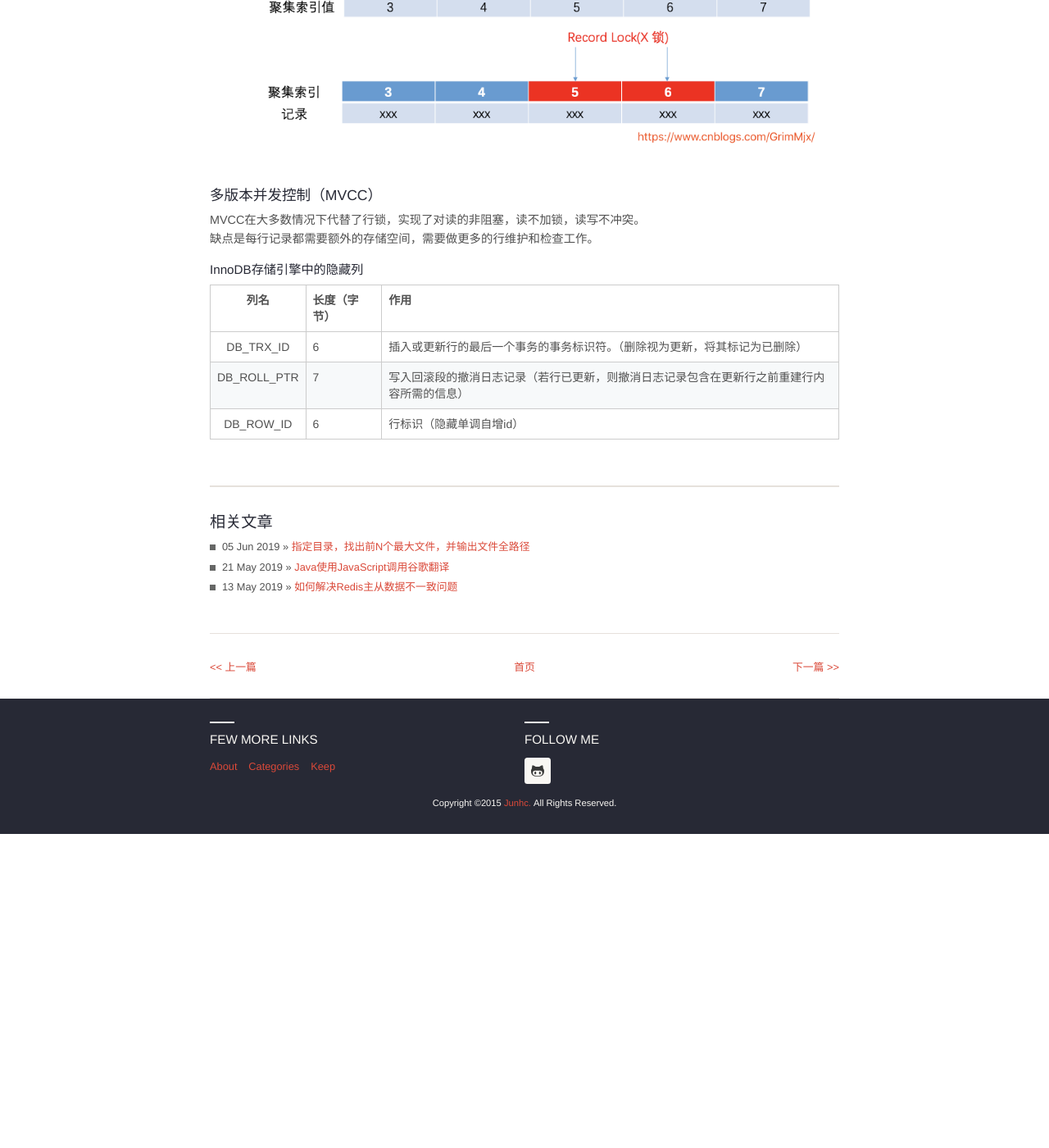
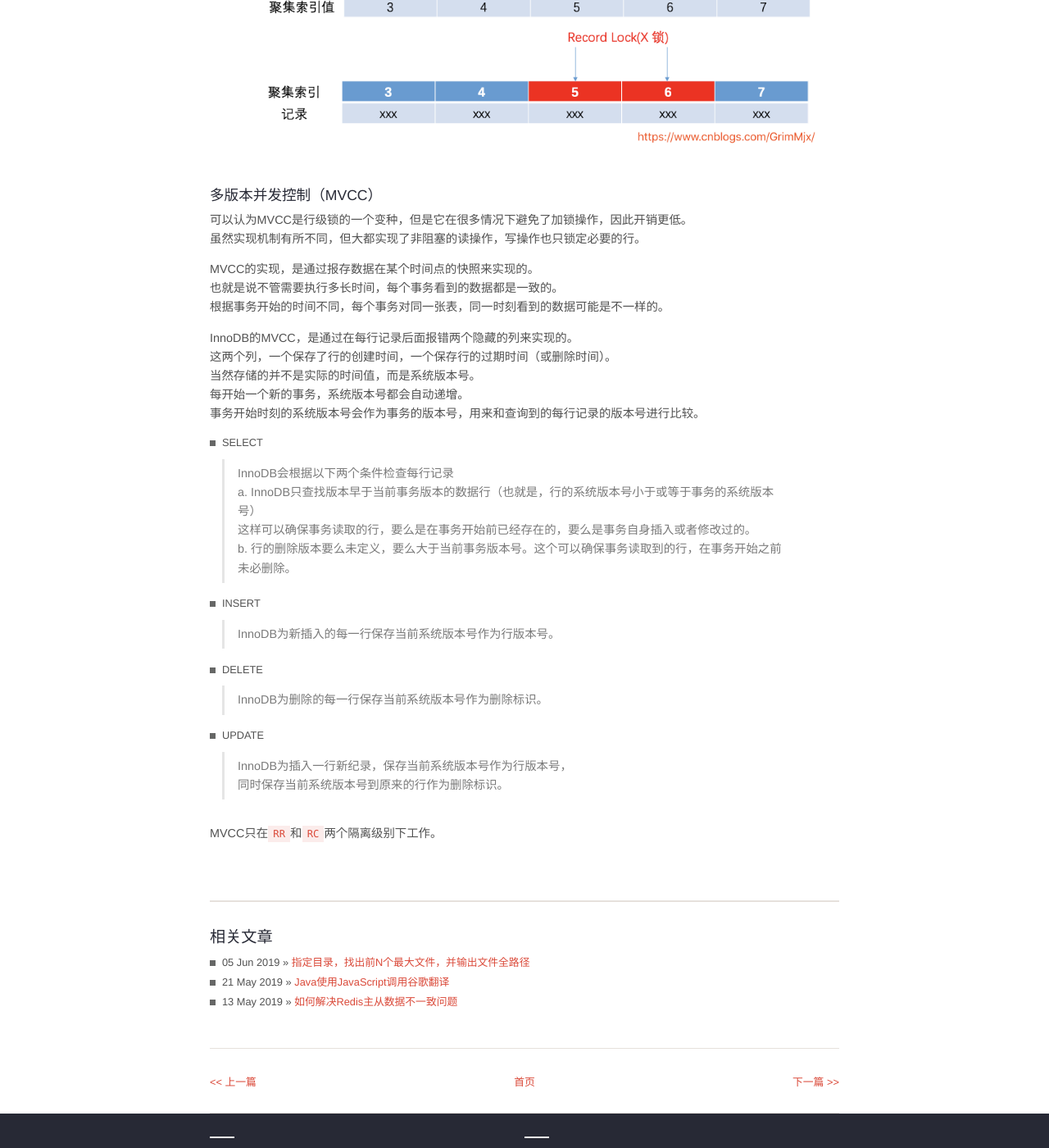
Before and after one commit to junhc/junhc.github.io, a Jekyll site: the page built from _posts/2018-05-18-InnoDB存储引擎中的锁.md, in a window 1280 px wide and 1400 px high, scrolled down 1012 px. Shown: the whole window at 82% size. Built offline with Jekyll 4.4.1, drawn with Linux system fonts in a browser that asks for light colours; Markdown is read by kramdown in place of the engine named in the settings; before the commit the page ends 2029 px from its top, so only the background shows below that.

Commit message:
Update 2018-05-18-InnoDB存储引擎中的锁.md

```diff
--- a/_posts/2018-05-18-InnoDB存储引擎中的锁.md
+++ b/_posts/2018-05-18-InnoDB存储引擎中的锁.md
@@ -37,13 +37,33 @@ InnoDB存储引擎有3种行锁的算法设计
 
 ##### 多版本并发控制（MVCC）
 
-MVCC在大多数情况下代替了行锁，实现了对读的非阻塞，读不加锁，读写不冲突。
-缺点是每行记录都需要额外的存储空间，需要做更多的行维护和检查工作。
+可以认为MVCC是行级锁的一个变种，但是它在很多情况下避免了加锁操作，因此开销更低。
+虽然实现机制有所不同，但大都实现了非阻塞的读操作，写操作也只锁定必要的行。
 
-###### InnoDB存储引擎中的隐藏列
+MVCC的实现，是通过报存数据在某个时间点的快照来实现的。
+也就是说不管需要执行多长时间，每个事务看到的数据都是一致的。
+根据事务开始的时间不同，每个事务对同一张表，同一时刻看到的数据可能是不一样的。
 
-|列名|长度（字节）|作用|
-|:--:|:--|:--|
-|DB_TRX_ID|6|插入或更新行的最后一个事务的事务标识符。（删除视为更新，将其标记为已删除）|
-|DB_ROLL_PTR|7|写入回滚段的撤消日志记录（若行已更新，则撤消日志记录包含在更新行之前重建行内容所需的信息）|
-|DB_ROW_ID|6|行标识（隐藏单调自增id）|
+InnoDB的MVCC，是通过在每行记录后面报错两个隐藏的列来实现的。
+这两个列，一个保存了行的创建时间，一个保存行的过期时间（或删除时间）。
+当然存储的并不是实际的时间值，而是系统版本号。
+每开始一个新的事务，系统版本号都会自动递增。
+事务开始时刻的系统版本号会作为事务的版本号，用来和查询到的每行记录的版本号进行比较。
+
+* SELECT
+> InnoDB会根据以下两个条件检查每行记录
+> a. InnoDB只查找版本早于当前事务版本的数据行（也就是，行的系统版本号小于或等于事务的系统版本号）
+> 这样可以确保事务读取的行，要么是在事务开始前已经存在的，要么是事务自身插入或者修改过的。
+> b. 行的删除版本要么未定义，要么大于当前事务版本号。这个可以确保事务读取到的行，在事务开始之前未必删除。
+
+* INSERT
+> InnoDB为新插入的每一行保存当前系统版本号作为行版本号。
+
+* DELETE
+> InnoDB为删除的每一行保存当前系统版本号作为删除标识。
+
+* UPDATE
+> InnoDB为插入一行新纪录，保存当前系统版本号作为行版本号，
+> 同时保存当前系统版本号到原来的行作为删除标识。
+
+MVCC只在`RR`和`RC`两个隔离级别下工作。
```
